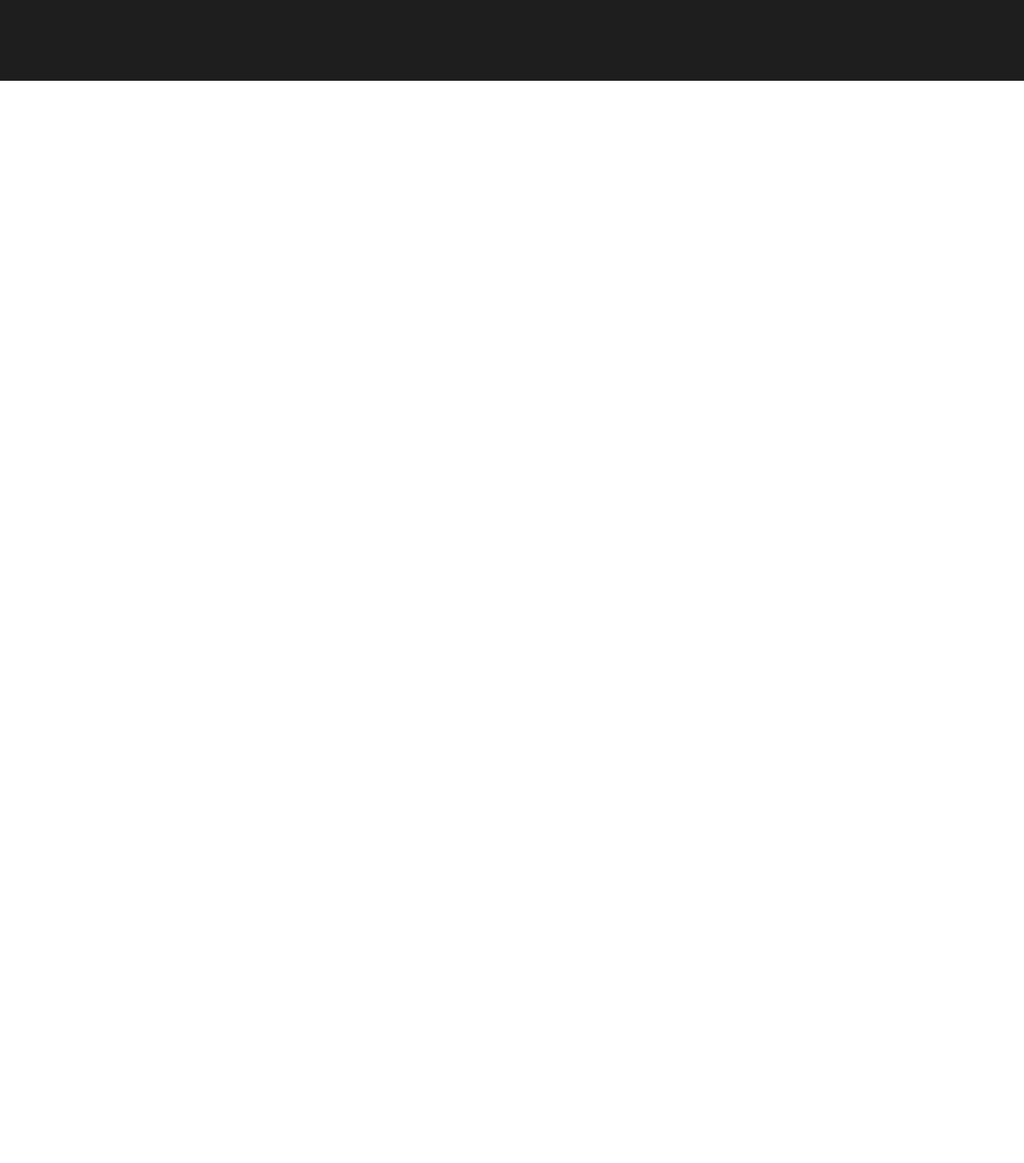
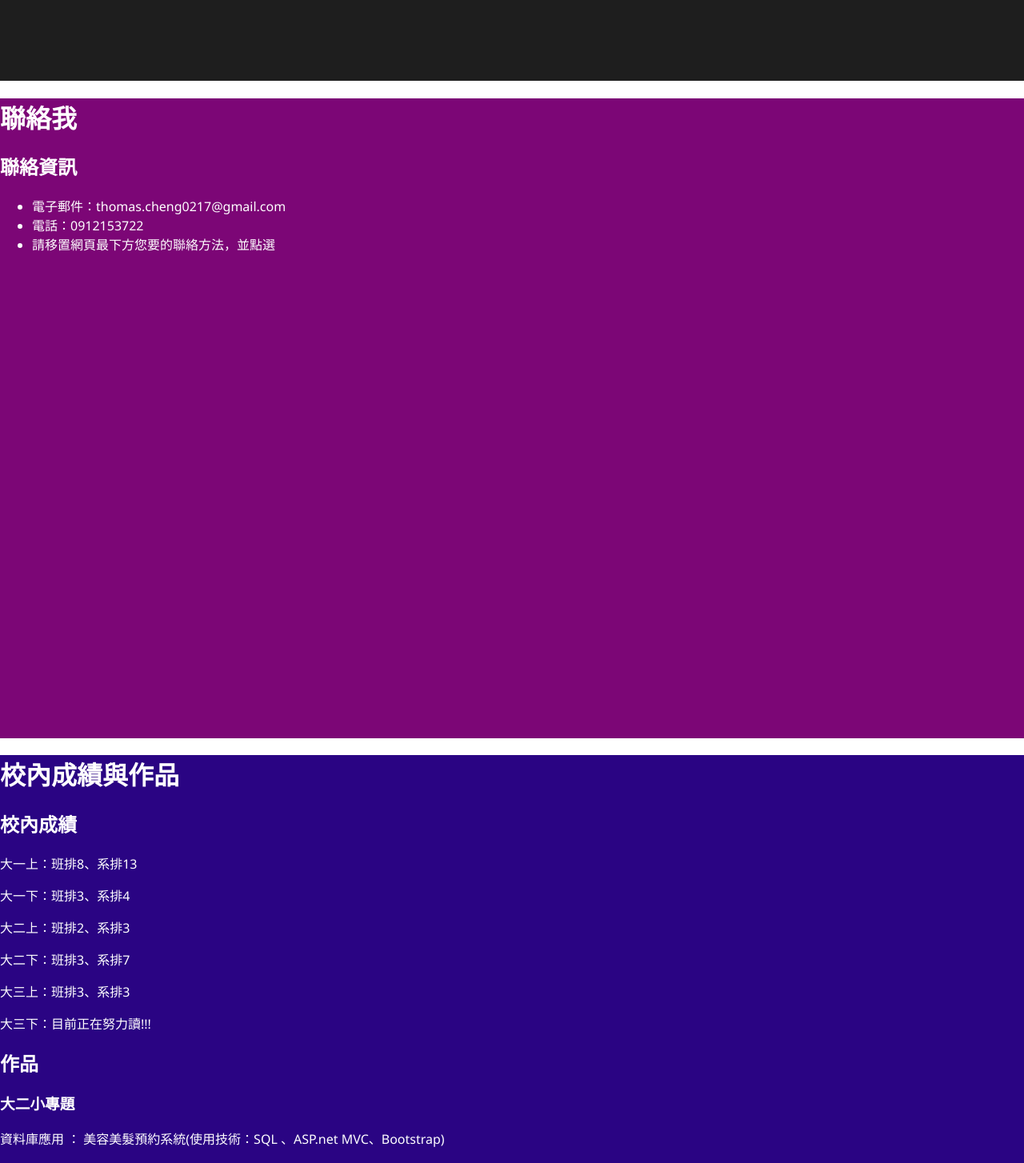
Before and after one commit to error19137/yunnn, a React (Vite) app: page / in a window 1280 px wide. Shown: the part 1520-2974 px from the top of the page at 80% size. Built offline with nearby package versions, Linux system fonts and the light colour scheme.

Commit message:
背景顏色

```diff
--- a/src/index.css
+++ b/src/index.css
@@ -34,6 +34,21 @@ html,body {
 #about {
   height: 100vh;
   background: rgb(30,30,30);
+}
+
+#portfolio {
+  height: 100vh;
+  background: rgb(42, 4, 131);
+}
+
+#contact {
+  height: 100vh;
+  background: rgb(124, 6, 118);
+}
+
+#friend {
+  height: 100vh;
+  background: rgb(170, 93, 25);
 }
 
 
```
